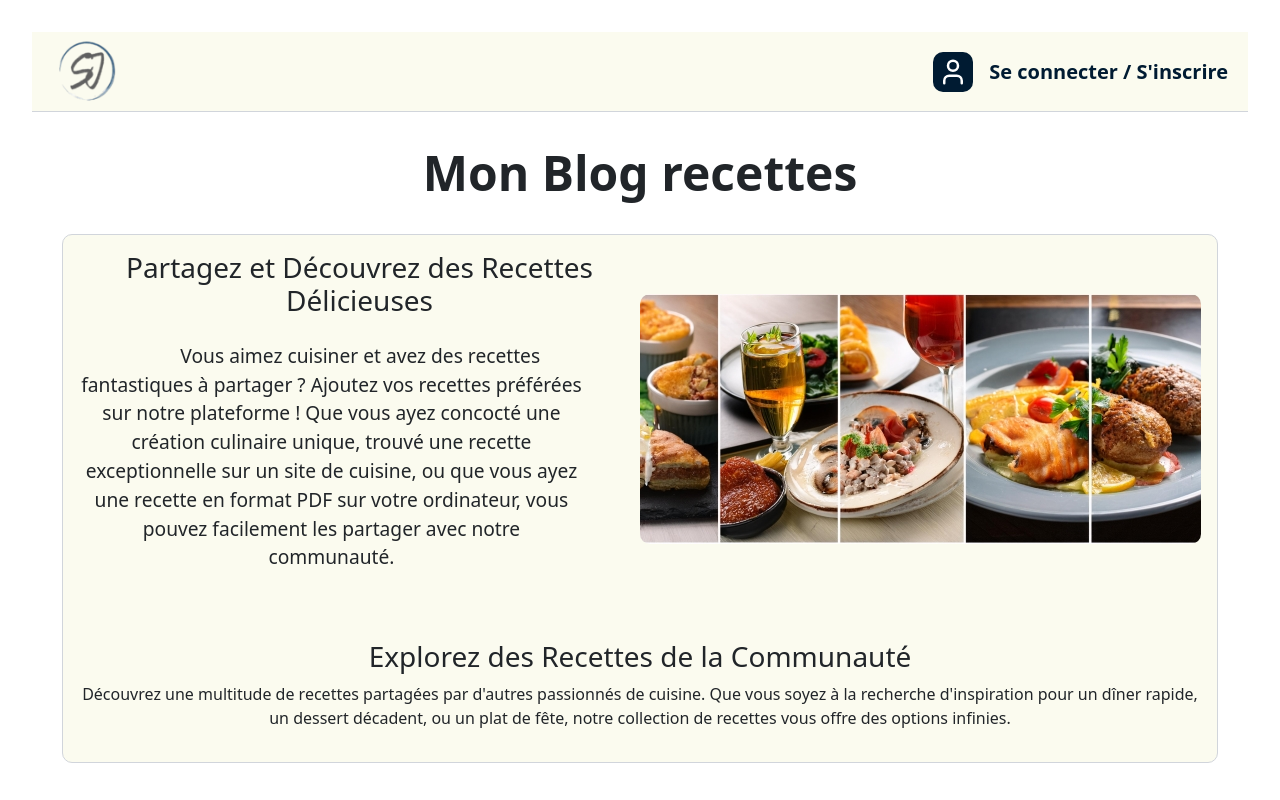
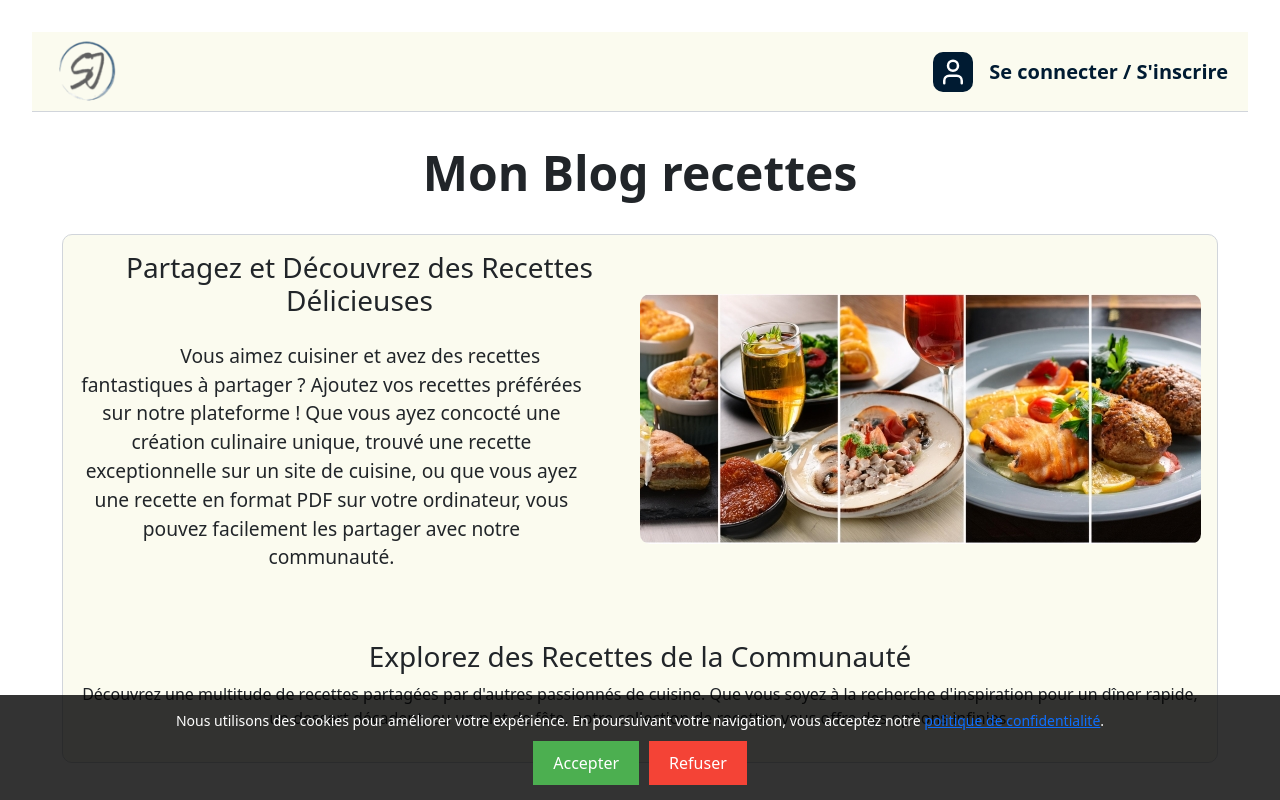
Before and after one commit to Sebi71/blog-recettes, a React (Vite) app: page /#/ in a window 1280 px wide. Shown: the top 800 px of the page. Built offline with nearby package versions, Linux system fonts and the light colour scheme; no server answers; the database is empty.

Commit message:
add legal notice & cookies banner

```diff
--- a/src/App.jsx
+++ b/src/App.jsx
@@ -1,11 +1,13 @@
 import { HashRouter as Router } from "react-router-dom";
 import AppRouter from "./routes/AppRoutes";
 import "./App.css";
+import CookieBanner from "./components/CookieBanner";
 
 function App() {
   return (
       <Router>
         <AppRouter />
+        <CookieBanner />
       </Router>
   );
 }
--- /dev/null
+++ b/src/components/CookieBanner/index.jsx
@@ -0,0 +1,42 @@
+import { useState, useEffect } from "react";
+import "./index.scss";
+const CookieBanner = () => {
+  const [showBanner, setShowBanner] = useState(false);
+
+  useEffect(() => {
+    const cookiesConsent = localStorage.getItem("cookiesConsent");
+    if (!cookiesConsent) {
+      setShowBanner(true);
+    }
+  }, []);
+
+  const handleAccept = () => {
+    localStorage.setItem("cookiesConsent", "true");
+    setShowBanner(false);
+  };
+
+  const handleReject = () => {
+    setShowBanner(false);
+  };
+
+  if (!showBanner) return null;
+
+  return (
+    <div className="cookie-banner">
+      <p>
+        Nous utilisons des cookies pour améliorer votre expérience. En poursuivant votre navigation, vous acceptez notre{" "}
+        <a href="/mentions-legales">politique de confidentialité</a>.
+      </p>
+      <div className="cookie-actions">
+        <button onClick={handleAccept} className="cookie-accept">
+          Accepter
+        </button>
+        <button onClick={handleReject} className="cookie-reject">
+          Refuser
+        </button>
+      </div>
+    </div>
+  );
+};
+
+export default CookieBanner;
--- /dev/null
+++ b/src/components/CookieBanner/index.scss
@@ -0,0 +1,37 @@
+.cookie-banner {
+    position: fixed;
+    bottom: 0;
+    left: 0;
+    right: 0;
+    background-color: rgba(0, 0, 0, 0.8);
+    color: white;
+    padding: 15px;
+    text-align: center;
+    z-index: 1000;
+  }
+
+  .cookie-banner p {
+    margin: 0;
+    font-size: 14px;
+  }
+
+  .cookie-actions {
+    margin-top: 10px;
+  }
+
+  .cookie-actions button {
+    background-color: #4caf50;
+    color: white;
+    border: none;
+    padding: 10px 20px;
+    margin: 0 5px;
+    cursor: pointer;
+  }
+
+  .cookie-actions button.cookie-reject {
+    background-color: #f44336;
+  }
+
+  .cookie-actions button:hover {
+    opacity: 0.8;
+  }
--- a/src/components/Footer/index.jsx
+++ b/src/components/Footer/index.jsx
@@ -1,6 +1,7 @@
 import Logo from "/logo-site.webp";
 import { Link } from "react-router-dom";
 import { Mail } from "lucide-react";
+import { Scale } from "lucide-react";
 
 import "./index.scss";
 
@@ -15,10 +16,16 @@ export default function Footer() {
           alt="logo du site"
           className="logo-site"
         />
-        <Link className="link-contact" to="mailto:seb.juillet@outlook.fr">
-          <Mail />
-          <span>Contact</span>
-        </Link>
+        <div>
+          <Link className="link-contact" to="mailto:seb.juillet@outlook.fr">
+            <Mail />
+            <span>Contact</span>
+          </Link>
+          <Link className="link-contact" to="/mentions-legales">
+            <Scale />
+            Mentions l&eacute;gales
+          </Link>
+        </div>
       </div>
       <span className="copyright">
         © 2024 Tous droits réservés - Sébastien Juillet
--- /dev/null
+++ b/src/pages/Rules/index.jsx
@@ -0,0 +1,117 @@
+import NavBar from "../../components/NavBar";
+import Footer from "../../components/Footer";
+import { Link } from "react-router-dom";
+import "./index.scss";
+
+export default function Rules() {
+  return (
+    <>
+      <NavBar />
+
+      <section className="rules-container">
+        <h1 className="rules-title">Mentions Légales</h1>
+
+        <div className="rules-content">
+          <h2 className="rules-subtitle">1. Éditeur du site</h2>
+          <p>Le site mon-blog-recettes.vercel.app est édité par :</p>
+          <ul>
+            <li>Sébastien Juillet</li>
+            <li>
+              Adresse e-mail :{" "}
+              <Link to="mailto:seb.juillet@outlook.fr">seb.juillet@outlook.fr</Link>
+            </li>
+          </ul>
+        </div>
+
+        <div className="rules-content">
+          <h2 className="rules-subtitle">2. Hébergeur du site</h2>
+          <p>Le site est hébergé par :</p>
+          <ul>
+            <li>Nom : Vercel Inc.</li>
+            <li>
+              Site web :{" "}
+              <Link
+                to="https://vercel.com"
+                target="_blank"
+                rel="noopener noreferrer"
+              >
+                https://vercel.com
+              </Link>
+            </li>
+          </ul>
+        </div>
+
+        <div className="rules-content">
+          <h2 className="rules-subtitle">
+            3. Propriété intellectuelle et partage des contenus
+          </h2>
+          <p>
+            Les recettes partagées sur cette plateforme sont mises à disposition
+            dans un esprit de partage communautaire. Elles peuvent être
+            librement copiées, utilisées ou adaptées par les utilisateurs, dans
+            le respect des droits des auteurs et de l’esprit collaboratif du
+            site.
+          </p>
+        </div>
+
+        <div className="rules-content">
+          <h2 className="rules-subtitle">
+            4. Collecte et traitement des données personnelles
+          </h2>
+          <p>Lors de l’inscription, les données suivantes sont collectées :</p>
+          <ul>
+            <li>
+              Pseudo : utilisé pour identifier les utilisateurs sur la
+              plateforme.
+            </li>
+            <li>
+              Adresse e-mail : utilisée pour gérer l’inscription et assurer la
+              sécurité des comptes.
+            </li>
+            <li>Mot de passe : stocké de manière sécurisée et cryptée.</li>
+          </ul>
+          <p>
+            Ces données sont stockées sur Firebase et utilisées uniquement pour
+            le bon fonctionnement de la plateforme. Les utilisateurs disposent
+            d’un droit d’accès, de rectification et de suppression de leurs
+            données personnelles, en écrivant à l’adresse e-mail mentionnée
+            ci-dessus.
+          </p>
+        </div>
+
+        <div className="rules-content">
+          <h2 className="rules-subtitle">5. Cookies</h2>
+          <p>Le site utilise des cookies pour :</p>
+          <ul>
+            <li>Garantir la sécurité de votre session utilisateur.</li>
+            <li>Faciliter l&apos;expérience utilisateur sur la plateforme.</li>
+          </ul>
+          <p>Le site utilise Google Analytics pour analyser la fréquentation. Ces cookies permettent de collecter des informations anonymes sur les pages visitées. Vous pouvez à tout moment gérer vos préférences via la bannière de cookies ou les paramètres de votre navigateur.</p>
+          <p>Aucun cookie publicitaire n&apos;est utilisé.</p>
+        </div>
+
+        <div className="rules-content">
+          <h2 className="rules-subtitle">6. Responsabilité</h2>
+          <p>
+            L’éditeur met tout en œuvre pour garantir la fiabilité des
+            informations et services proposés sur le site. Cependant, aucune
+            garantie n&apos;est donnée quant à l’exactitude des contenus soumis
+            par les utilisateurs.
+          </p>
+        </div>
+
+        <div className="rules-content">
+          <h2 className="rules-subtitle">
+            7. Modération et contenu utilisateur
+          </h2>
+          <p>
+            Les utilisateurs s’engagent à ne pas publier de contenus illégaux,
+            offensants ou inappropriés. L’éditeur se réserve le droit de
+            supprimer tout contenu ne respectant pas ces conditions.
+          </p>
+        </div>
+      </section>
+      <Footer />
+    </>
+  );
+}
--- /dev/null
+++ b/src/pages/Rules/index.scss
@@ -0,0 +1,23 @@
+.rules-container {
+    max-width: 1440px;
+    margin: 0 auto;
+    padding: 3rem 2rem;
+
+    .rules-title {
+        text-align: center;
+        font-weight: 700;
+        margin-bottom: 2rem;
+    }
+
+    .rules-content {
+        margin-top: 50px;
+
+        .rules-subtitle {
+            font-size: 20px;
+
+            @media screen and (min-width: 768px) {
+                font-size: 28px;
+            }
+        }
+    }
+}
--- a/src/routes/AppRoutes/index.jsx
+++ b/src/routes/AppRoutes/index.jsx
@@ -5,6 +5,7 @@ import Connect from "../../pages/Connect"
 import Dashboard from "../../pages/Dashboard"
 import Password from "../../pages/Password"
 import Cooking from "../../pages/Cooking[id]"
+import Rules from "../../pages/Rules"
 import NotFound from "../../pages/NotFound"
 
 import useAuth from "../../hook/useAuth";
@@ -19,6 +20,7 @@ export default function AppRoutes() {
       <Route path="/dashboard" element={<ProtectedRoute user={user}><Dashboard /></ProtectedRoute>} />
       <Route path="/dashboard/password" element={<ProtectedRoute user={user}><Password /></ProtectedRoute>} />
       <Route path="/recette/:id" element={<Cooking />} />
+      <Route path="/mentions-legales" element={<Rules />} />
       <Route path="*" element={<NotFound />} />
     </Routes>
   )
```
